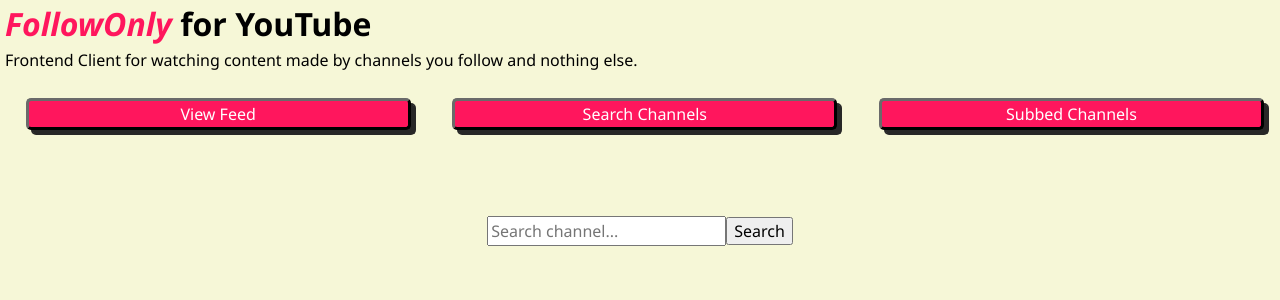
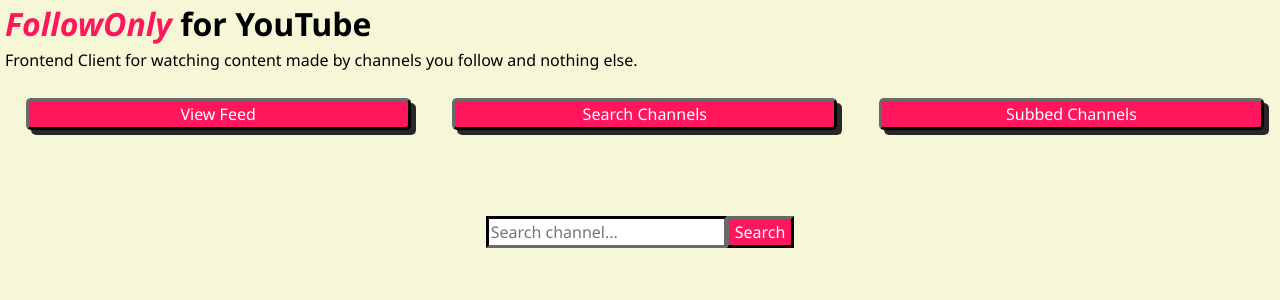
Before and after one commit to Nassim-Saboundji/FollowOnly-for-YouTube, a React (Create React App) app: page / in a window 1280 px wide. Both pictures are taken after a click on the button "Search Channels". Shown: the top 300 px of the page. Built offline with nearby package versions, Linux system fonts and the light colour scheme.

Commit message:
working on styles

```diff
--- a/src/SearchComponent/ChannelCard.js
+++ b/src/SearchComponent/ChannelCard.js
@@ -6,25 +6,26 @@
     let subs = props.subsHandler("", "getCurrentSubs");
     if (subs[props.authorId] !== undefined) {
         return (
-            <div key={props.authorId}>
+            <div key={props.authorId} >
+                <div className="channelCard">
                     <h3>{props.author}</h3>
                     <p>Subs : {props.subCount}</p>
-                <p>{props.description}</p>
-                <button onClick={() => {
+                    <button className="subButton" onClick={() => {
                         props.subsHandler({
                             authorId: props.authorId
                         }, "deleteSub");
                     }}>Unsubscribe</button>
+                </div>
             </div>
         );
     }
 
     return (
         <div key={props.authorId}>
+            <div className="channelCard">
                 <h3>{props.author}</h3>
                 <p>Subs : {props.subCount}</p>
-            <p>{props.description}</p>
-            <button onClick={() => {
+                <button className="subButton" onClick={() => {
                     props.subsHandler({
                         author: props.author,
                         authorId: props.authorId,
@@ -32,6 +33,7 @@
                     }, "addSubs");
                 }}>Subscribe</button>
             </div>
+        </div>
     );
 }
 
--- a/src/SearchComponent/SearchComponent.js
+++ b/src/SearchComponent/SearchComponent.js
@@ -38,15 +38,17 @@
 
     render() {
         return (
-            <div className="contentArea">
+            <div className="searchScreen">
               <form onSubmit={this.search}>
                 <input
+                className="searchBar"
                 placeholder="Search channel..."
                 onChange={input => {
                     this.setState({input: input.target.value});
                 }}
                 />
                 <input
+                className="searchButton"
                 type="submit"
                 value="Search"
                 />
--- a/src/SubsListComponent/SubsListComponent.js
+++ b/src/SubsListComponent/SubsListComponent.js
@@ -44,7 +44,7 @@
 
     render() {
         console.log(this.state.subs);
-        return (<div className="contentArea">
+        return (<div className="">
             {(this.state.subs).map(sub => {
                 return <ChannelCard
                 author={sub.author}
--- a/src/ViewSubsComponent/ViewSubsContent.js
+++ b/src/ViewSubsComponent/ViewSubsContent.js
@@ -51,17 +51,17 @@
     render() {
 
         return (
-            <div className="contentArea">
+            <ul>
                 {(this.state.subsLatestContent).map(video => {
-                    return <div key={video.videoId}>
+                    return <li key={video.videoId}>
                         <a
                         href={"https://www.youtube-nocookie.com/embed/" + video.videoId}
                         target="_blank"
                         rel="noreferrer"
-                        >{video.title} ~ {video.author}</a>
-                    </div>;
+                        >{video.title}</a>
+                    </li>;
                 })}
-            </div>
+            </ul>
         );
     }
 
--- a/src/style.css
+++ b/src/style.css
@@ -87,7 +87,31 @@
   transition: all .2s ease-in-out;
 }
 
-.navButton:hover, .navButton:active {
+.subButton {
+  margin-top: 2px;
+  color: #FFFF;
+  border-color: rgb(22, 22, 22);
+  border-radius: 5px;
+  border-width: 3px;
+  background-color: #FF165D;
+  transition: all .2s ease-in-out;
+}
+
+.searchButton {
+  background-color: #FF165D;
+  border-color: rgb(22, 22, 22);
+  border-right-width: 3px;
+  border-bottom-width: 3px;
+  border-top-width: 3px;
+  color: #FFFF;
+}
+
+.searchBar {
+  border-color: rgb(22, 22, 22);
+  border-width: 3px;
+}
+
+.navButton:hover, .navButton:active, .subButton:hover, .subButton:active {
     transform: scale(1.1);
 }
 
@@ -110,8 +134,17 @@
    font-family: 'Segoe UI', Tahoma, Geneva, Verdana, sans-serif;
 }
 
-.contentArea {
+.searchScreen {
   padding: 70px 0;
   text-align: center;
+}
 
+.searchResults {
+  margin-top: 50%;
 }
+
+.channelCard {
+  color: #FF165D;
+  border-width: 3px;
+  padding-top: 2vh;
+}
```
Lines whose indentation alone changed are shown as unchanged.
